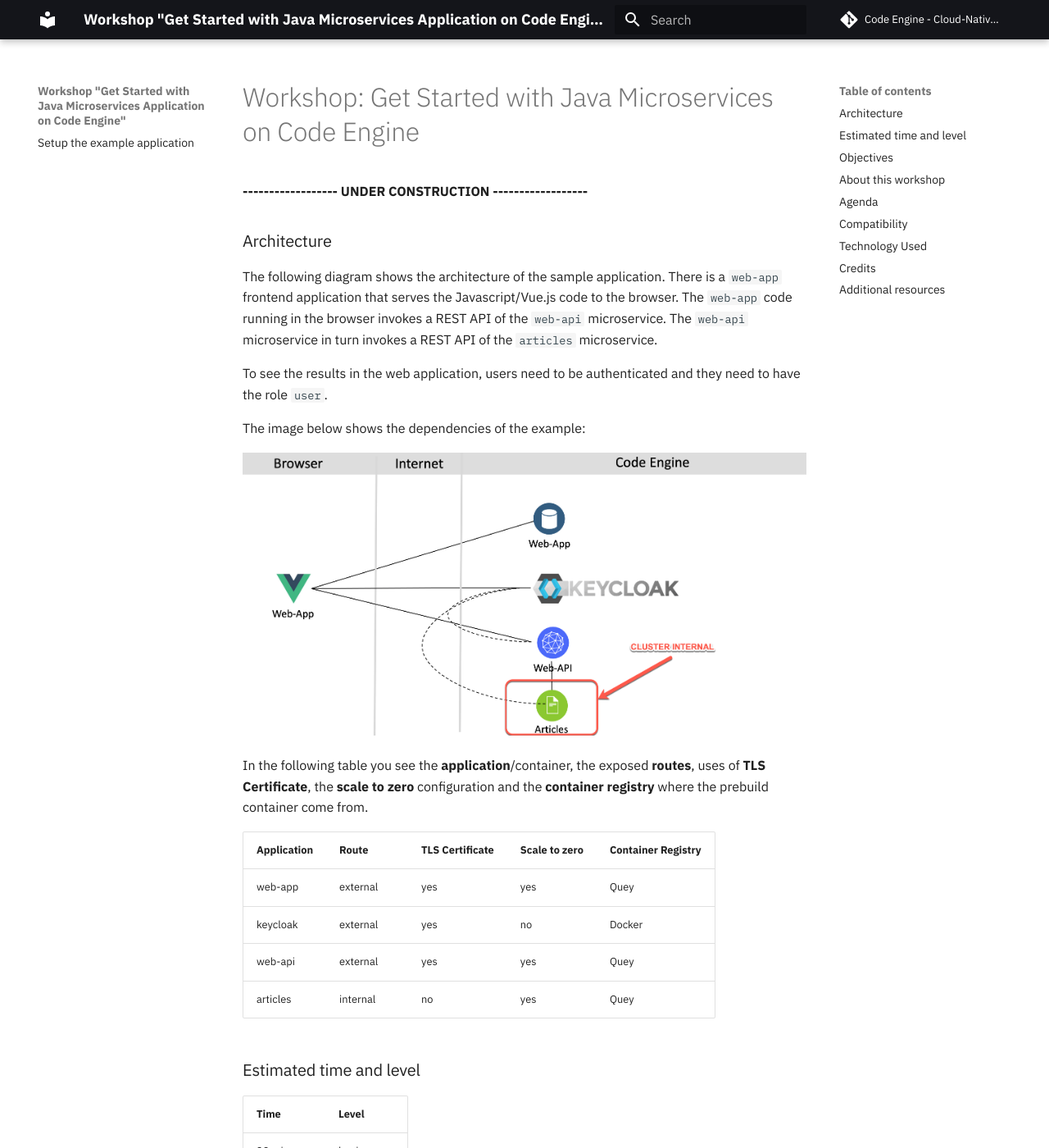
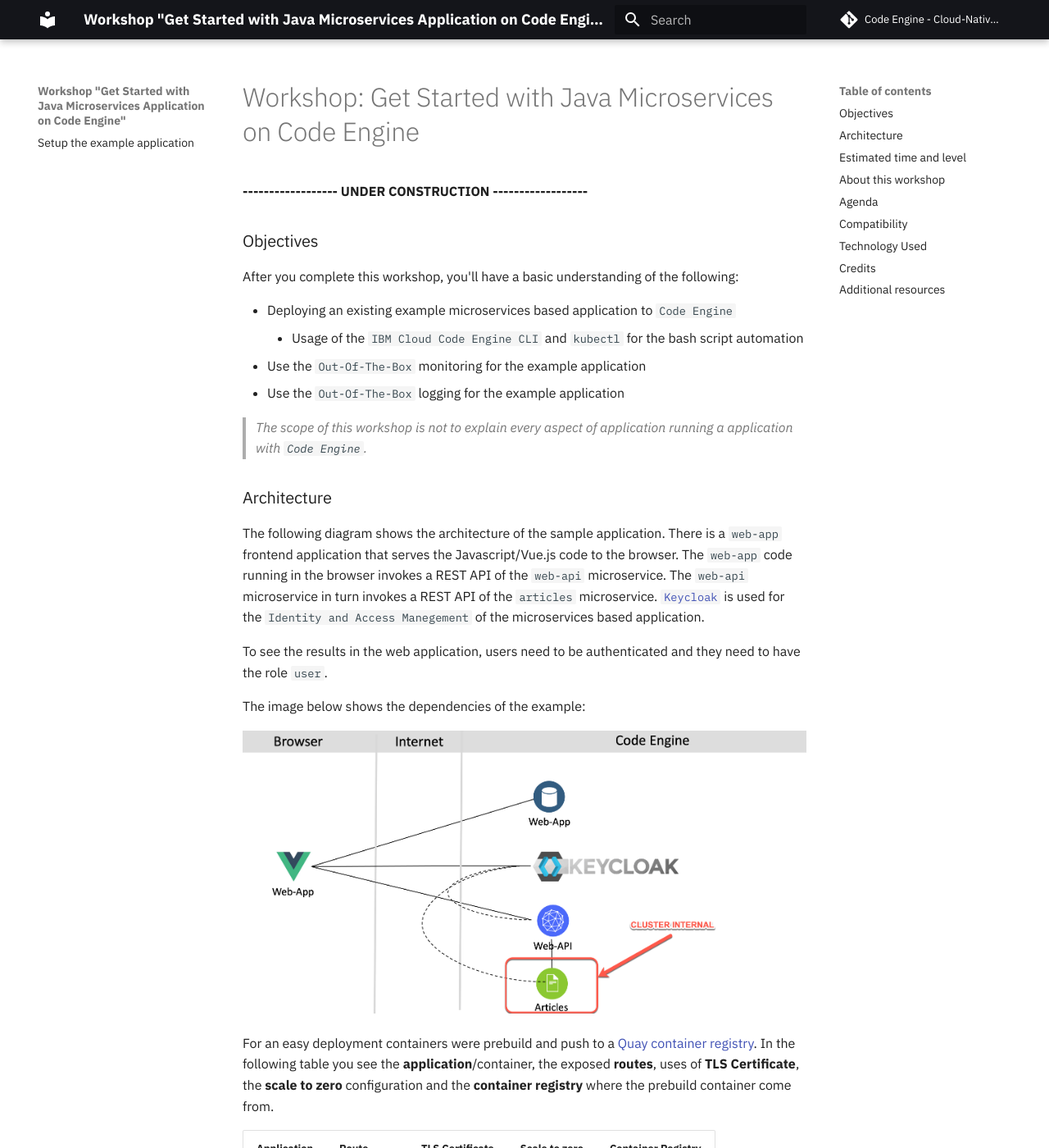
Before and after one commit to thomassuedbroecker/ce-cns-problem, an MkDocs documentation site: the page built from documentation/README.md, in a window 1280 px wide and 1400 px high. Shown: the whole window at 82% size. Built offline with MkDocs 1.6.1 and Material for MkDocs 9.7.7, drawn with Linux system fonts in a browser that asks for light colours; comment, search, counter and statistics services are not loaded; some of the changed text lies outside the part shown.

Commit message:
update readme

```diff
--- a/documentation/README.md
+++ b/documentation/README.md
@@ -4,9 +4,20 @@
 **UNDER CONSTRUCTION**
 **------------------**
 
+### Objectives
+
+After you complete this workshop, you'll have a basic understanding of the following:
+
+* Deploying an existing example microservices based application to `Code Engine`
+    * Usage of the `IBM Cloud Code Engine CLI` and `kubectl` for the bash script automation
+* Use the `Out-Of-The-Box` monitoring for the example application
+* Use the `Out-Of-The-Box` logging for the example application
+
+> _The scope of this workshop is not to explain every aspect of application running a application with `Code Engine`._
+
 ### Architecture
 
-The following diagram shows the architecture of the sample application. There is a `web-app` frontend application that serves the Javascript/Vue.js code to the browser. The `web-app` code running in the browser invokes a REST API of the `web-api` microservice. The `web-api` microservice in turn invokes a REST API of the `articles` microservice.
+The following diagram shows the architecture of the sample application. There is a `web-app` frontend application that serves the Javascript/Vue.js code to the browser. The `web-app` code running in the browser invokes a REST API of the `web-api` microservice. The `web-api` microservice in turn invokes a REST API of the `articles` microservice. [`Keycloak`](https://www.keycloak.org/) is used for the `Identity and Access Manegement` of the microservices based application.
 
 To see the results in the web application, users need to be authenticated and they need to have the role `user`.
 
@@ -14,6 +25,7 @@
 
 ![](images/cns-ce-architecture.png)
 
+For an easy deployment containers were prebuild and push to a [Quay container registry](https://quay.io/user/tsuedbroecker).
 In the following table you see the **application**/container, the exposed **routes**, uses of **TLS Certificate**, the **scale to zero** configuration and the **container registry** where the prebuild container come from.
 
 | **Application** | **Route** | **TLS Certificate** | **Scale to zero** | **Container Registry** |
```
Also changed, not shown: other parts of documentation/README.md (+0 -11 lines).
